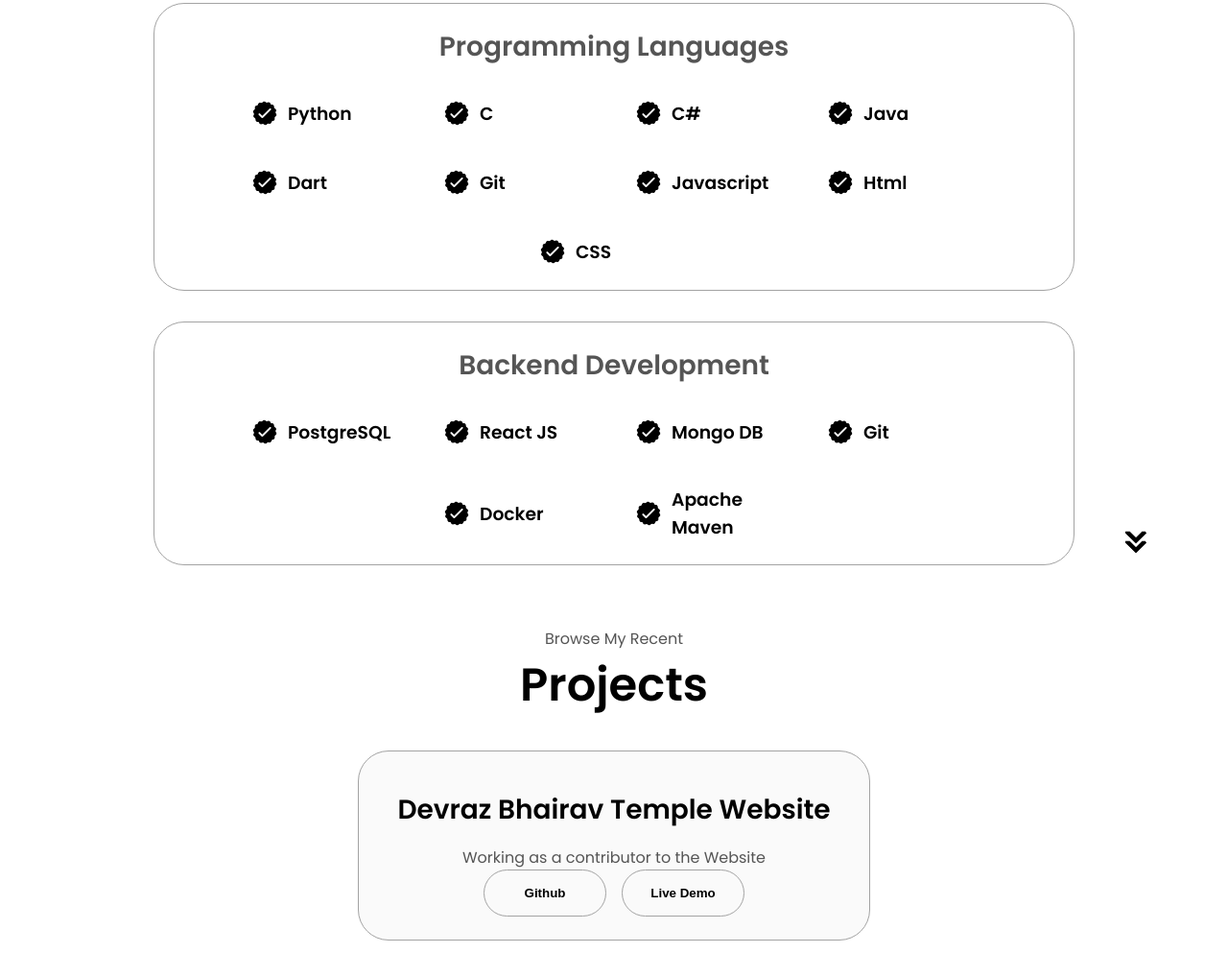
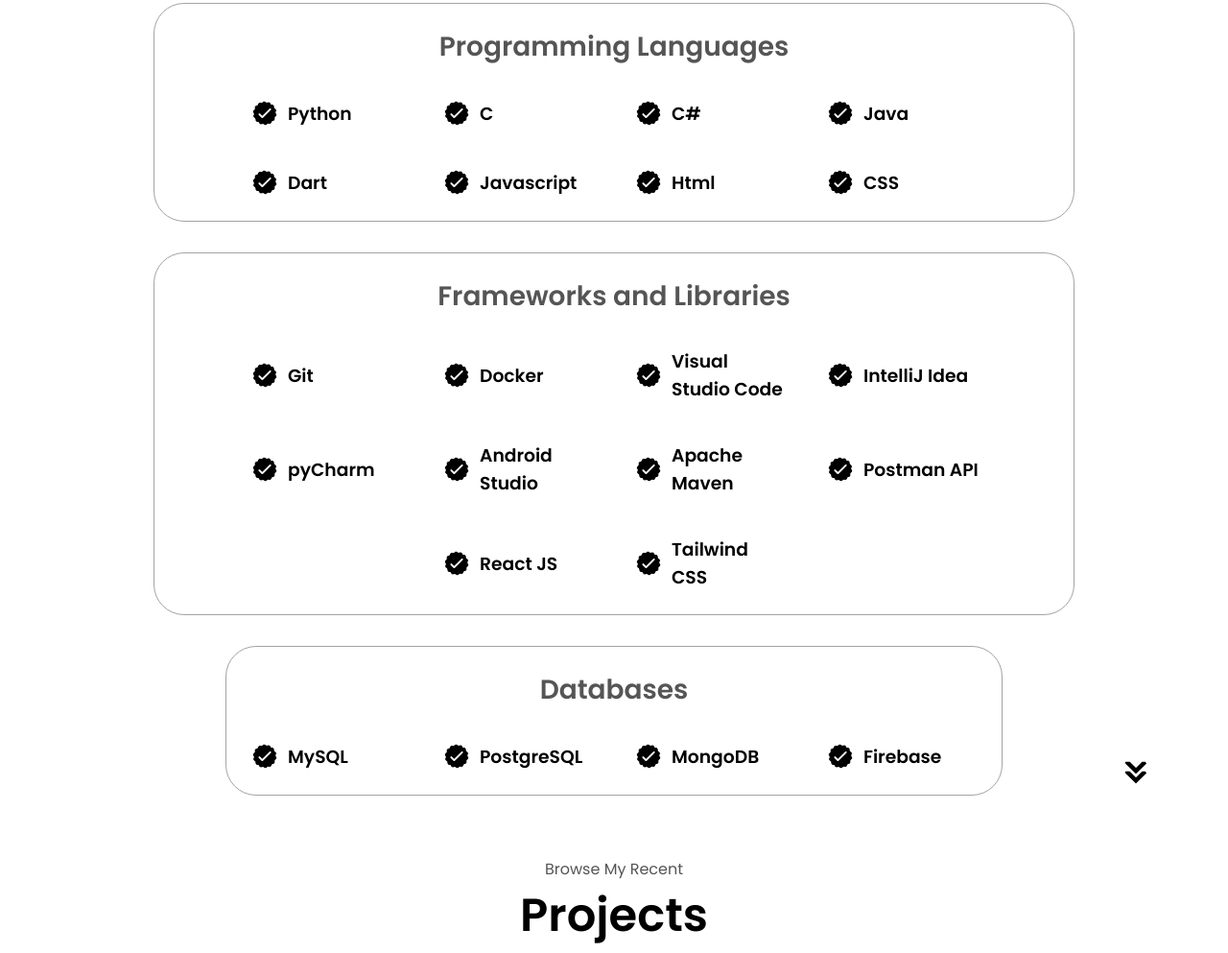
Before and after one commit to manikpandita23/ManikDevfolio, a website: page index.html in a window 1280 px wide. Shown: the part 2590-3583 px from the top of the page at 96% size. Drawn offline with Linux system fonts and the light colour scheme.

Commit message:
feat: added framworks and databases

```diff
--- a/index.html
+++ b/index.html
@@ -202,17 +202,6 @@
                   class="icon"
                 />
                 <div>
-                  <h3>Git</h3>
-                  <p></p>
-                </div>
-              </article>
-              <article>
-                <img
-                  src="./assets/checkmark.png"
-                  alt="Experience icon"
-                  class="icon"
-                />
-                <div>
                   <h3>Javascript</h3>
                   <p></p>
                 </div>
@@ -242,41 +231,8 @@
             </div>
           </div>
           <div class="details-container">
-            <h2 class="experience-sub-title">Backend Development</h2>
+            <h2 class="experience-sub-title">Frameworks and Libraries</h2>
             <div class="article-container">
-              <article>
-                <img
-                  src="./assets/checkmark.png"
-                  alt="Experience icon"
-                  class="icon"
-                />
-                <div>
-                  <h3>PostgreSQL</h3>
-                  <p></p>
-                </div>
-              </article>
-              <article>
-                <img
-                  src="./assets/checkmark.png"
-                  alt="Experience icon"
-                  class="icon"
-                />
-                <div>
-                  <h3>React JS</h3>
-                  <p></p>
-                </div>
-              </article>
-              <article>
-                <img
-                  src="./assets/checkmark.png"
-                  alt="Experience icon"
-                  class="icon"
-                />
-                <div>
-                  <h3>Mongo DB</h3>
-                  <p></p>
-                </div>
-              </article>
               <article>
                 <img
                   src="./assets/checkmark.png"
@@ -306,7 +262,133 @@
                   class="icon"
                 />
                 <div>
+                  <h3>Visual Studio Code</h3>
+                  <p></p>
+                </div>
+              </article>
+              <article>
+                <img
+                  src="./assets/checkmark.png"
+                  alt="Experience icon"
+                  class="icon"
+                />
+                <div>
+                  <h3>IntelliJ Idea</h3>
+                  <p></p>
+                </div>
+              </article>
+              <article>
+                <img
+                  src="./assets/checkmark.png"
+                  alt="Experience icon"
+                  class="icon"
+                />
+                <div>
+                  <h3>pyCharm</h3>
+                  <p></p>
+                </div>
+              </article>
+              <article>
+                <img
+                  src="./assets/checkmark.png"
+                  alt="Experience icon"
+                  class="icon"
+                />
+                <div>
+                  <h3>Android Studio</h3>
+                  <p></p>
+                </div>
+              </article>
+              <article>
+                <img
+                  src="./assets/checkmark.png"
+                  alt="Experience icon"
+                  class="icon"
+                />
+                <div>
                   <h3>Apache Maven</h3>
+                  <p></p>
+                </div>
+              </article>
+              <article>
+                <img
+                  src="./assets/checkmark.png"
+                  alt="Experience icon"
+                  class="icon"
+                />
+                <div>
+                  <h3>Postman API</h3>
+                  <p></p>
+                </div>
+              </article>
+              <article>
+                <img
+                  src="./assets/checkmark.png"
+                  alt="Experience icon"
+                  class="icon"
+                />
+                <div>
+                  <h3>React JS</h3>
+                  <p></p>
+                </div>
+              </article>
+              <article>
+                <img
+                  src="./assets/checkmark.png"
+                  alt="Experience icon"
+                  class="icon"
+                />
+                <div>
+                  <h3>Tailwind CSS</h3>
+                  <p></p>
+                </div>
+              </article>
+            </div>
+          </div>
+          <div class="details-container">
+            <h2 class="experience-sub-title">Databases</h2>
+            <div class="article-container">
+              <article>
+                <img
+                  src="./assets/checkmark.png"
+                  alt="Experience icon"
+                  class="icon"
+                />
+                <div>
+                  <h3>MySQL</h3>
+                  <p></p>
+                </div>
+              </article>
+              <article>
+                <img
+                  src="./assets/checkmark.png"
+                  alt="Experience icon"
+                  class="icon"
+                />
+                <div>
+                  <h3>PostgreSQL</h3>
+                  <p></p>
+                </div>
+              </article>
+              <article>
+                <img
+                  src="./assets/checkmark.png"
+                  alt="Experience icon"
+                  class="icon"
+                />
+                <div>
+                  <h3>MongoDB</h3>
+                  <p></p>
+                </div>
+              </article>
+              <article>
+                <img
+                  src="./assets/checkmark.png"
+                  alt="Experience icon"
+                  class="icon"
+                />
+                <div>
+                  <h3>Firebase</h3>
                   <p></p>
                 </div>
               </article>
```
